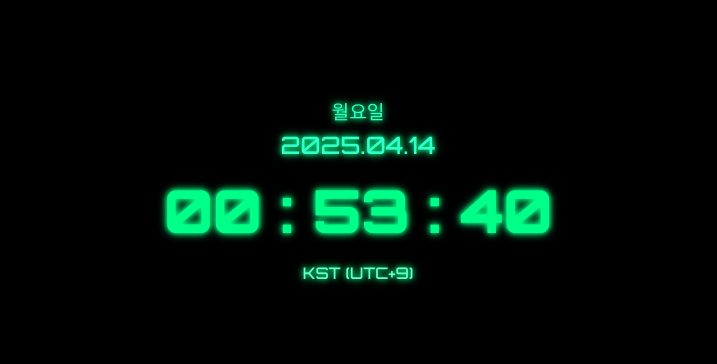
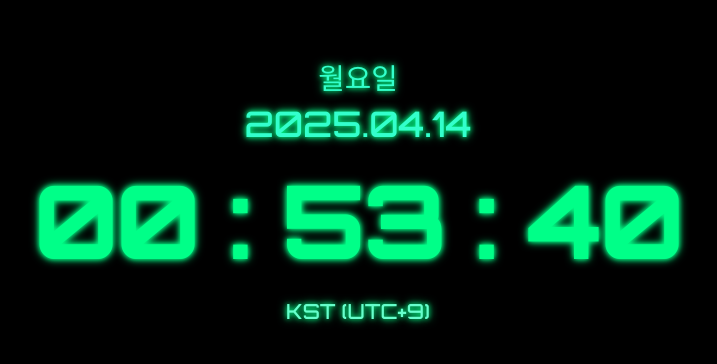
Before and after one commit to cogito30/js_clock, a plain HTML site: page index.html in a window 1280 px wide. Shown: the part 210-574 px from the top of the page, without its empty margins (282-999 px from the left). Drawn offline with Linux system fonts and the light colour scheme.

Commit message:
feat: 태블릿(768px), 데스트탑(1024px) 용 미디어쿼리 추가:

```diff
--- a/styles.css
+++ b/styles.css
@@ -45,3 +45,41 @@ body {
     font-size: 1rem;
     color: #66ffcc;
 }
+
+/* 태블릿 */
+@media (min-width: 768px) {
+    .time {
+        font-size: 5rem;
+    }
+
+    .date {
+        font-size: 2rem;
+    }
+
+    .day {
+        font-size: 1.5rem;
+    }
+
+    .zone {
+        font-size: 1.2rem;
+    }
+}
+
+/* 데스크탑 */
+@media (min-width: 1024px) {
+    .time {
+        font-size: 6rem;
+    }
+
+    .date {
+        font-size: 2.2rem;
+    }
+
+    .day {
+        font-size: 1.8rem;
+    }
+
+    .zone {
+        font-size: 1.3rem;
+    }
+}
```
